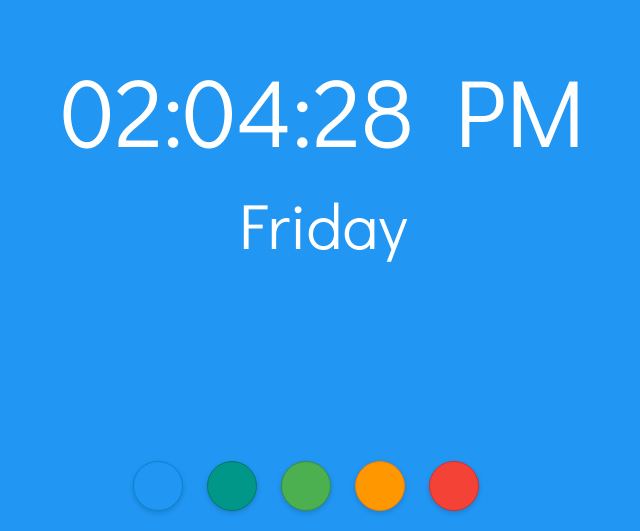
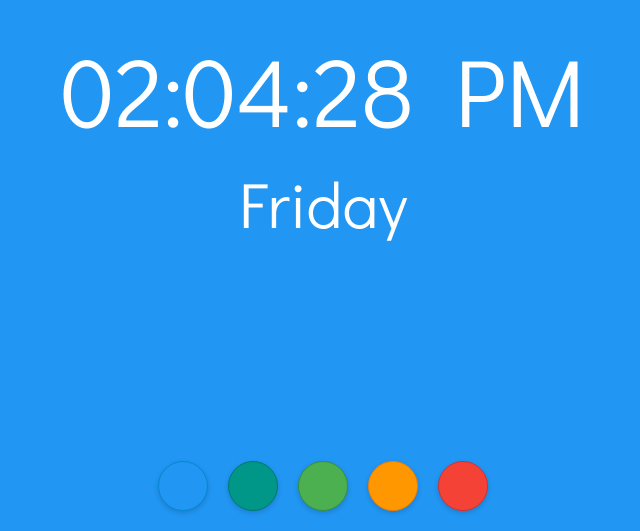
Before and after one commit to thelittlewonder/digitalclock, a plain HTML site: page index.html in a window 1280 px wide. Shown: the part 269-800 px from the top of the page, without its empty margins (317-957 px from the left). Drawn offline with Linux system fonts and the light colour scheme.

Commit message:
used flexbox for better positioning

```diff
--- a/style.css
+++ b/style.css
@@ -1,10 +1,15 @@
 body{
     background-color: #2196F3;
+    margin: 0;
+    padding: 0;
 }
 
 #wrap{
-    margin-top: 25%;
-    text-align: center;
+    height: 100vh;
+    display: flex;
+    flex-direction: column;
+    justify-content: center;
+    align-items: center;
 }
 
 #day{
@@ -21,11 +26,12 @@ body{
 }
 
 #modify{
-    width: 400px;
+    width: 100vw;
+    display: flex;
+    flex-direction: row;
+    justify-content: center;
     position: absolute;
     bottom: 0;
-    left: 50%;
-    margin-left: -200px;
     margin-bottom: 10px;
 }
 
```
